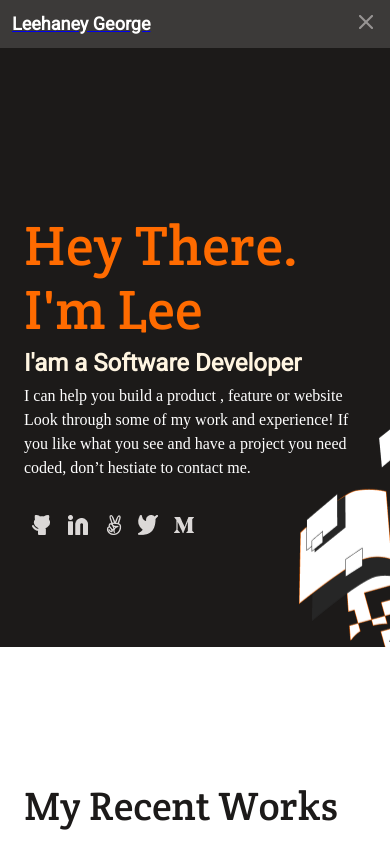
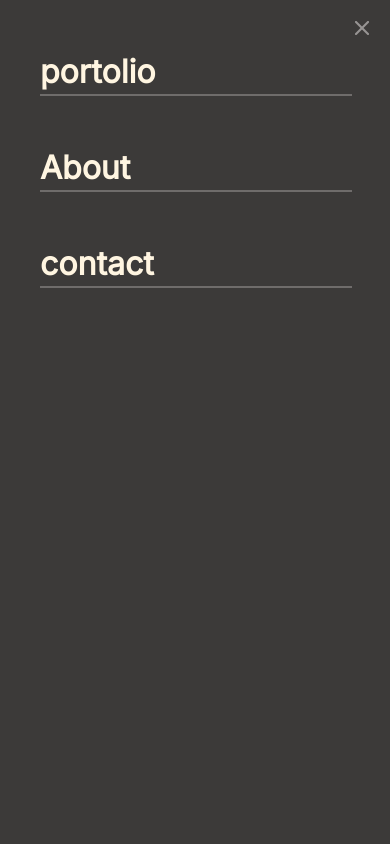
Before and after one commit to leehaney254/leehaney254.github.io, a website: page index.html in a window 390 px wide. Both pictures are taken after a click on the element 366 px from the left and 24 px from the top of the page. Shown: the top 844 px of the page. Drawn offline with Linux system fonts and the light colour scheme.

Commit message:
Style: Add styles to mobile menu

```diff
--- a/app.js
+++ b/app.js
@@ -3,18 +3,24 @@ let displayMenu = false; // keeps track of the menu state
 const humbergerMenu = document.querySelector('#hum-menu'); // select the humberger menu
 const humbergerImage = document.querySelector('#menu'); // select the humberger image
 const cancelImage = document.querySelector('#cancel-menu');
-// const showMenu = document.querySelector('nav-link'); // select the menu options
+const showMenu = document.querySelector('#nav-link'); // select the menu options
+const hideMail = document.querySelector('#hide-mail');
 
 // Create the functions
 function menuToogle() {
   if (!displayMenu) {
     humbergerImage.classList.add('not-displaying');
     cancelImage.classList.remove('not-displaying');
-    cancelImage.classList.add('displayCancel');
+    showMenu.classList.remove('hideMenu');
+    showMenu.classList.add('displayMenu');
+    hideMail.classList.add('not-displaying');
     displayMenu = true;
   } else {
     humbergerImage.classList.remove('not-displaying');
     cancelImage.classList.add('not-displaying');
+    showMenu.classList.add('hideMenu');
+    showMenu.classList.remove('displayMenu');
+    hideMail.classList.remove('not-displaying');
     displayMenu = false;
   }
 }
--- a/index.html
+++ b/index.html
@@ -24,11 +24,11 @@
           <p id="logo">Leehaney George</p>
         </div>
       </a>
-      <ul id="nav-link">
+      <ul id="nav-link" class="hideMenu">
         <li class="anc-li"><a class="anc-decor" href="#">portolio</a></li>
         <li class="anc-li"><a class="anc-decor" href="#">About</a></li>
         <li class="anc-li"><a class="anc-decor" href="#">contact</a></li>
-        <li>
+        <li id="hide-mail">
           <a class="anc-decor" href=""><img src="./assets/Icon - Mail.png" alt="contact me menu" /></a>
         </li>
       </ul>
--- a/styles.css
+++ b/styles.css
@@ -15,16 +15,22 @@ label {
   bottom: 0;
   z-index: 99;
   background: #3c3a39;
+  transition: transform 0.1s;
+}
+
+.hideMenu {
   transform: translateY(-100%);
-  transition: transform 0.1s;
+}
+
+#hum-menu {
+  position: fixed;
+  z-index: 100;
+  top: 1rem;
+  right: 1rem;
 }
 
 .displayMenu {
   transform: translateY(0);
-}
-
-.displayCancel {
-  z-index: 100;
 }
 
 .flexs {
@@ -47,12 +53,18 @@ label {
 
 #navbar {
   height: 48px;
-  background-color: #3c3a39;
   box-sizing: border-box;
   flex-direction: row;
   align-items: center;
   justify-content: space-between;
   padding: 10px 12px;
+}
+
+header {
+  background-color: #3c3a39;
+  position: fixed;
+  top: 0;
+  width: 100%;
 }
 
 #logo {
@@ -142,6 +154,12 @@ ul {
   padding: 0;
 }
 
+.anc-li {
+  border-bottom: 2px solid #6f6c6b;
+  width: 80%;
+  margin: 50px 0 0 40px;
+}
+
 .anc-decor {
   text-decoration: none;
   font-family: "Inter", sans-serif;
@@ -150,9 +168,7 @@ ul {
   font-size: 32px;
   line-height: 44px;
   color: #fff5e1;
-  border-bottom: 2px solid #6f6c6b;
   width: 100%;
-  margin-left: 40px;
 }
 
 #heading-second {
@@ -217,6 +233,10 @@ ul {
   font-size: 16px;
   line-height: 24px;
   color: #fff;
+}
+
+.anc-margin {
+  text-decoration: none;
 }
 
 #contents1 {
@@ -521,7 +541,6 @@ button:hover {
 
   .anc-margin {
     margin-left: 150px;
-    text-decoration: none;
     font-family: "Inter", sans-serif;
     font-style: normal;
   }
@@ -541,8 +560,12 @@ button:hover {
     font-weight: 600;
     font-size: 15px;
     line-height: 20px;
+    margin-left: auto;
+  }
+
+  .anc-li {
     border-bottom: none;
-    margin-left: auto;
+    margin: auto;
   }
 
   #space-down {
```
